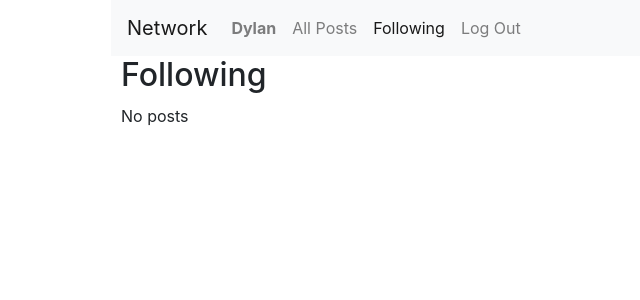
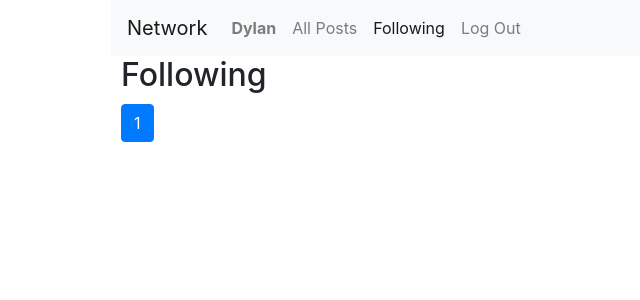
Before and after one commit to mikeinnz/cs50web, a Django app: page /following/4 in a window 1280 px wide. Shown: the top 300 px of the page, without its empty margins (229-869 px from the left). Run offline with Django 3.2, Linux system fonts and the light colour scheme; the first user in the database is signed in; data comes from the database, SQL or seed files in the repository; some libraries are stand-ins or nearby versions.

Commit message:
add boostrap pagination

```diff
--- a/project4/network/templates/network/posts.html
+++ b/project4/network/templates/network/posts.html
@@ -28,27 +28,44 @@
             </div>
         </div>
     {% endfor %}
-    <div class="pagination">
-        <span class="step-links">
-            {% if page_obj.has_previous %}
-                <a href="?page=1">&laquo; first</a>
-                <a href="?page={{ page_obj.previous_page_number }}">previous</a>
-            {% endif %}
-
-            {% if page_obj %}
-                <span class="current">
-                    Page {{ page_obj.number }} of {{ page_obj.paginator.num_pages }}.
-                </span>
-            {% else %}
+    <nav aria-label="pagination">
+        <ul class="pagination">
+            {% if page_obj is None %}
                 <span class="current">No posts</span>
             {% endif %}
 
+            {% if page_obj.has_previous %}
+                <li class="page-item">
+                    <a class="page-link" href="?page=1">&laquo; first</a>
+                </li>
+                <li class="page-item">
+                    <a class="page-link" href="?page={{ page_obj.previous_page_number }}">previous</a>
+                </li>
+            {% endif %}
+
+            {% for i in page_obj.paginator.page_range %}
+                {% if i == page_obj.number %}
+                    <li class="page-item active">
+                        <a class="page-link" href="?page={{ i }}">{{ i }}</a>
+                    </li>
+                {% elif i <= page_obj.number|add:'1' and i >= page_obj.number|add:'-2' %}
+                    <li class="page-item">
+                        <a class="page-link" href="?page={{ i }}">{{ i }}</a>
+                    </li>
+                {% endif %}
+            {% endfor %}
+
+
             {% if page_obj.has_next %}
-                <a href="?page={{ page_obj.next_page_number }}">next</a>
-                <a href="?page={{ page_obj.paginator.num_pages }}">last &raquo;</a>
+                <li class="page-item">
+                    <a class="page-link" href="?page={{ page_obj.next_page_number }}">next</a>
+                </li>
+                <li class="page-item">
+                    <a class="page-link" href="?page={{ page_obj.paginator.num_pages }}">last &raquo;</a>
+                </li>
             {% endif %}
-        </span>
-    </div>
+        </ul>
+    </nav>
 </div>
 
 {% block script %}
--- a/project4/network/util.py
+++ b/project4/network/util.py
@@ -1,7 +1,7 @@
 from django.core.paginator import Paginator
 
 # Number of posts per page
-POSTS_PER_PAGE = 10
+POSTS_PER_PAGE = 3
 
 
 def paginate_posts(request, posts):
```
